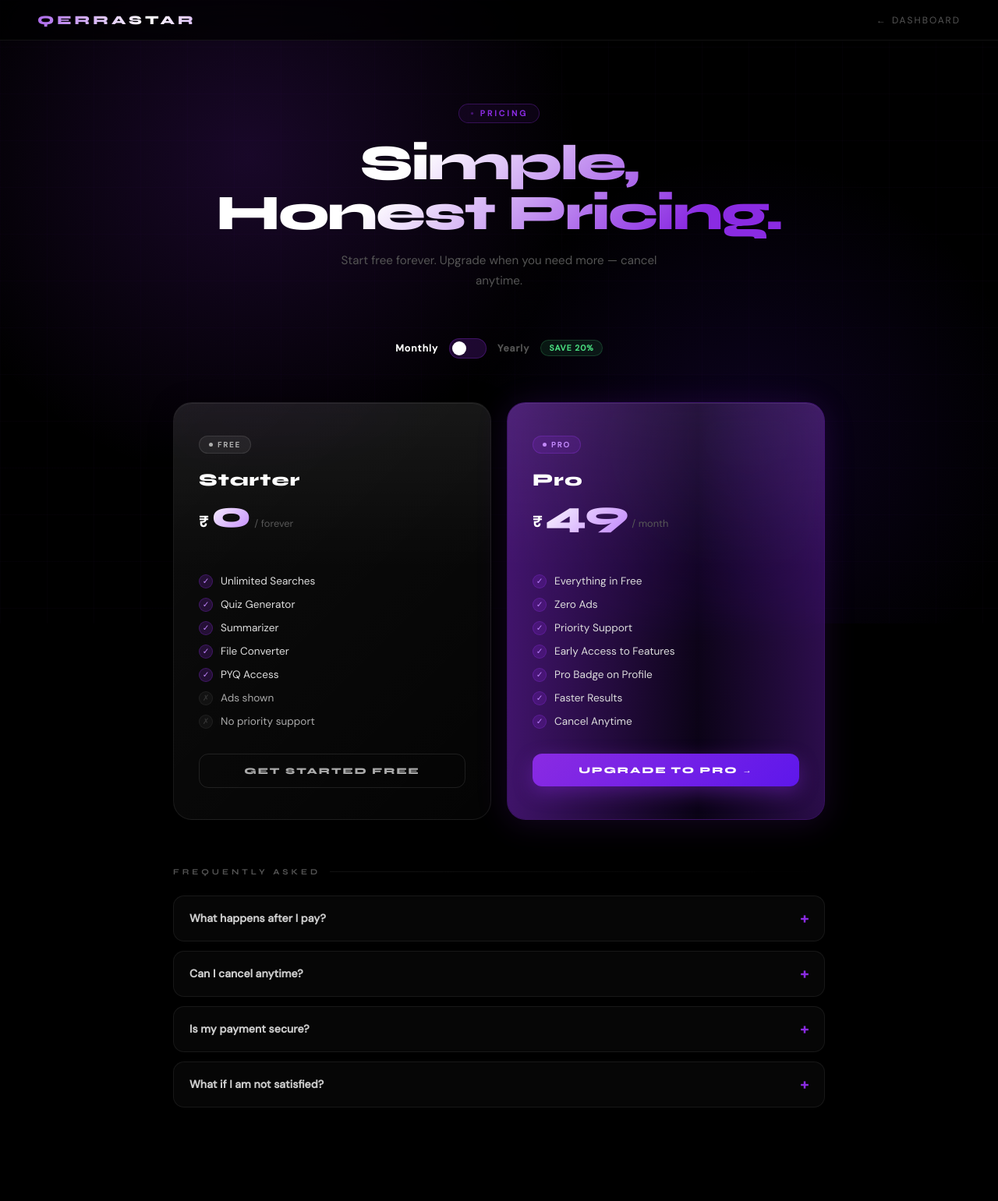
After one commit to SaikatxAlpha/SmartLearn, a Flask app: template templates/pricing.html in a window 1280 px wide. The commit adds this page. Shown: the whole page at 78% size. Run offline with Flask 3, Linux system fonts and the light colour scheme; the template is opened without the code that fills it, so the values that code supplies are empty; some libraries are stand-ins or nearby versions.

Commit message:
Premium Plans

```diff
--- /dev/null
+++ b/templates/pricing.html
@@ -0,0 +1,225 @@
+<!DOCTYPE html>
+<html lang="en">
+<head>
+<meta charset="UTF-8">
+<meta name="viewport" content="width=device-width, initial-scale=1.0, maximum-scale=1.0, user-scalable=no">
+<title>Pricing | Qerrastar</title>
+<link href="https://fonts.googleapis.com/css2?family=Syne:wght@400;700;800;900&family=DM+Sans:wght@300;400;500&display=swap" rel="stylesheet">
+<style>
+:root{--accent:#8A2BE2;--accent2:#5e17eb;--border:rgba(255,255,255,0.07);--dim:#555;--text:#e8e8e8;}
+*{margin:0;padding:0;box-sizing:border-box;}
+body{background:#000;color:var(--text);font-family:'DM Sans',sans-serif;min-height:100vh;overflow-x:hidden;}
+body::before{content:"";position:fixed;inset:0;pointer-events:none;z-index:0;background:radial-gradient(700px circle at 25% 25%,rgba(138,43,226,0.18),transparent 60%),radial-gradient(600px circle at 75% 70%,rgba(94,23,235,0.13),transparent 60%);}
+body::after{content:"";position:fixed;inset:0;pointer-events:none;z-index:0;background-image:linear-gradient(rgba(138,43,226,0.025) 1px,transparent 1px),linear-gradient(90deg,rgba(138,43,226,0.025) 1px,transparent 1px);background-size:60px 60px;}
+.tool-nav{position:sticky;top:0;z-index:100;display:flex;justify-content:space-between;align-items:center;padding:1rem 3rem;background:rgba(0,0,0,0.7);backdrop-filter:blur(24px);border-bottom:1px solid var(--border);}
+.nav-logo{font-family:'Syne',sans-serif;font-size:1rem;font-weight:900;letter-spacing:4px;text-decoration:none;background:linear-gradient(90deg,#fff,#8A2BE2,#fff);background-size:200%;-webkit-background-clip:text;-webkit-text-fill-color:transparent;animation:shimmer 4s linear infinite;}
+@keyframes shimmer{to{background-position:200%}}
+.nav-back{font-size:0.75rem;color:var(--dim);text-decoration:none;letter-spacing:2px;text-transform:uppercase;display:flex;align-items:center;gap:6px;transition:color 0.2s;}
+.nav-back span{display:inline-block;transition:transform 0.2s;}
+.nav-back:hover{color:#fff;}
+.nav-back:hover span{transform:translateX(-4px);}
+.wrapper{position:relative;z-index:1;max-width:900px;margin:0 auto;padding:80px 2rem 120px;}
+.reveal{opacity:0;transform:translateY(30px);transition:opacity 0.6s ease,transform 0.6s cubic-bezier(0.23,1,0.32,1);}
+.reveal.visible{opacity:1;transform:translateY(0);}
+.hero{text-align:center;margin-bottom:60px;}
+.hero-tag{display:inline-flex;align-items:center;gap:8px;font-size:0.65rem;font-weight:700;letter-spacing:3px;text-transform:uppercase;color:var(--accent);border:1px solid rgba(138,43,226,0.3);padding:5px 14px;border-radius:50px;margin-bottom:20px;background:rgba(138,43,226,0.07);}
+.hero-tag::before{content:"";width:5px;height:5px;background:var(--accent);border-radius:50%;animation:pulse 2s infinite;}
+@keyframes pulse{0%,100%{opacity:1;transform:scale(1)}50%{opacity:0.4;transform:scale(0.6)}}
+.hero h1{font-family:'Syne',sans-serif;font-size:clamp(2.2rem,5vw,4rem);font-weight:900;letter-spacing:-2px;line-height:1;background:linear-gradient(135deg,#fff 35%,#8A2BE2 80%);-webkit-background-clip:text;-webkit-text-fill-color:transparent;margin-bottom:16px;}
+.hero p{font-size:0.95rem;color:var(--dim);max-width:460px;margin:0 auto;line-height:1.7;}
+.toggle-wrap{display:flex;align-items:center;justify-content:center;gap:14px;margin-bottom:56px;}
+.toggle-label{font-size:0.78rem;font-weight:600;color:var(--dim);letter-spacing:1px;}
+.toggle-label.active{color:#fff;}
+.toggle{position:relative;width:48px;height:26px;background:rgba(138,43,226,0.2);border:1px solid rgba(138,43,226,0.3);border-radius:50px;cursor:pointer;transition:background 0.3s;}
+.toggle.on{background:var(--accent);border-color:var(--accent);}
+.toggle-knob{position:absolute;top:3px;left:3px;width:18px;height:18px;background:#fff;border-radius:50%;transition:transform 0.3s;}
+.toggle.on .toggle-knob{transform:translateX(22px);}
+.save-badge{font-size:0.65rem;font-weight:700;letter-spacing:1px;text-transform:uppercase;color:#4ade80;background:rgba(74,222,128,0.1);border:1px solid rgba(74,222,128,0.2);padding:3px 10px;border-radius:50px;}
+.plans-grid{display:grid;grid-template-columns:1fr 1fr;gap:20px;margin-bottom:60px;}
+.plan-card{position:relative;border-radius:24px;overflow:hidden;padding:40px 32px;background:linear-gradient(135deg,rgba(255,255,255,0.05),rgba(255,255,255,0.015));border:1px solid rgba(255,255,255,0.08);backdrop-filter:blur(20px);box-shadow:0 4px 30px rgba(0,0,0,0.4),inset 0 1px 0 rgba(255,255,255,0.08);transition:transform 0.4s cubic-bezier(0.23,1,0.32,1),border-color 0.3s,box-shadow 0.3s;}
+.plan-card::before{content:"";position:absolute;top:0;left:0;right:0;height:40%;background:linear-gradient(180deg,rgba(255,255,255,0.06),transparent);border-radius:24px 24px 0 0;pointer-events:none;}
+.plan-card:hover{transform:translateY(-8px);box-shadow:0 24px 50px rgba(0,0,0,0.5),inset 0 1px 0 rgba(255,255,255,0.12);}
+.plan-card.pro{background:linear-gradient(135deg,rgba(138,43,226,0.15),rgba(94,23,235,0.08));border-color:rgba(138,43,226,0.35);box-shadow:0 4px 40px rgba(138,43,226,0.15),inset 0 1px 0 rgba(255,255,255,0.1);}
+.plan-card.pro:hover{box-shadow:0 24px 60px rgba(138,43,226,0.25),inset 0 1px 0 rgba(255,255,255,0.15);}
+.plan-card.pro::after{content:"";position:absolute;inset:-1px;border-radius:24px;background:linear-gradient(90deg,transparent,rgba(138,43,226,0.5),transparent,rgba(138,43,226,0.5),transparent);background-size:300%;animation:borderGlow 4s linear infinite;z-index:-1;}
+@keyframes borderGlow{to{background-position:300%}}
+.plan-badge{display:inline-flex;align-items:center;gap:6px;font-size:0.6rem;font-weight:700;letter-spacing:2px;text-transform:uppercase;padding:4px 12px;border-radius:50px;margin-bottom:20px;}
+.plan-badge.free{color:#aaa;background:rgba(255,255,255,0.06);border:1px solid rgba(255,255,255,0.1);}
+.plan-badge.pro-badge{color:#c084fc;background:rgba(138,43,226,0.15);border:1px solid rgba(138,43,226,0.3);}
+.plan-badge::before{content:"";width:5px;height:5px;border-radius:50%;background:currentColor;}
+.plan-name{font-family:'Syne',sans-serif;font-size:1.4rem;font-weight:900;letter-spacing:1px;color:#fff;margin-bottom:8px;}
+.plan-price{display:flex;align-items:baseline;gap:4px;margin-bottom:6px;}
+.price-currency{font-size:1.2rem;font-weight:700;color:#fff;}
+.price-amount{font-family:'Syne',sans-serif;font-size:3rem;font-weight:900;line-height:1;background:linear-gradient(135deg,#fff,#c084fc);-webkit-background-clip:text;-webkit-text-fill-color:transparent;}
+.price-period{font-size:0.8rem;color:var(--dim);}
+.price-yearly{font-size:0.72rem;color:#4ade80;margin-bottom:28px;min-height:18px;}
+.features{list-style:none;margin-bottom:32px;display:flex;flex-direction:column;gap:12px;}
+.feature{display:flex;align-items:center;gap:10px;font-size:0.85rem;color:#aaa;}
+.feature.included{color:#ddd;}
+.feature-icon{width:18px;height:18px;border-radius:50%;display:flex;align-items:center;justify-content:center;font-size:0.65rem;flex-shrink:0;}
+.feature-icon.yes{background:rgba(138,43,226,0.2);color:#c084fc;border:1px solid rgba(138,43,226,0.3);}
+.feature-icon.no{background:rgba(255,255,255,0.04);color:#333;border:1px solid rgba(255,255,255,0.06);}
+.btn-free{display:inline-flex;align-items:center;justify-content:center;width:100%;padding:14px;border-radius:12px;border:1px solid rgba(255,255,255,0.1);font-family:'Syne',sans-serif;font-size:0.72rem;font-weight:800;letter-spacing:2px;text-transform:uppercase;color:#aaa;background:transparent;cursor:pointer;transition:all 0.2s;text-decoration:none;}
+.btn-free:hover{border-color:rgba(255,255,255,0.2);color:#fff;background:rgba(255,255,255,0.04);}
+.btn-pro{display:inline-flex;align-items:center;justify-content:center;gap:8px;width:100%;padding:14px;border-radius:12px;border:none;font-family:'Syne',sans-serif;font-size:0.72rem;font-weight:800;letter-spacing:2px;text-transform:uppercase;color:#fff;cursor:pointer;background:linear-gradient(135deg,var(--accent),var(--accent2));box-shadow:0 8px 24px rgba(138,43,226,0.4);transition:transform 0.25s,box-shadow 0.25s;position:relative;overflow:hidden;}
+.btn-pro::before{content:"";position:absolute;top:0;left:-100%;width:100%;height:100%;background:linear-gradient(90deg,transparent,rgba(255,255,255,0.15),transparent);transition:left 0.5s;}
+.btn-pro:hover{transform:translateY(-3px);box-shadow:0 14px 36px rgba(138,43,226,0.55);}
+.btn-pro:hover::before{left:100%;}
+.faq-title{font-family:'Syne',sans-serif;font-size:0.65rem;font-weight:700;letter-spacing:4px;text-transform:uppercase;color:var(--dim);margin-bottom:24px;display:flex;align-items:center;gap:12px;}
+.faq-title::after{content:"";flex:1;height:1px;background:linear-gradient(90deg,var(--border),transparent);}
+.faq{display:flex;flex-direction:column;gap:12px;}
+.faq-item{border-radius:14px;background:rgba(255,255,255,0.025);border:1px solid var(--border);overflow:hidden;transition:border-color 0.2s;}
+.faq-item:hover{border-color:rgba(138,43,226,0.2);}
+.faq-q{padding:16px 20px;font-size:0.88rem;font-weight:600;color:#ccc;cursor:pointer;display:flex;justify-content:space-between;align-items:center;user-select:none;}
+.faq-q::after{content:"+";font-size:1.2rem;color:var(--accent);transition:transform 0.2s;}
+.faq-item.open .faq-q::after{transform:rotate(45deg);}
+.faq-a{max-height:0;overflow:hidden;transition:max-height 0.3s ease,padding 0.3s;}
+.faq-item.open .faq-a{max-height:200px;padding:0 20px 16px;}
+.faq-a p{font-size:0.82rem;color:var(--dim);line-height:1.65;}
+@media(max-width:768px){
+    .tool-nav{padding:0.9rem 1.2rem;}
+    .wrapper{padding:50px 1.2rem 80px;}
+    .plans-grid{grid-template-columns:1fr;gap:16px;}
+    .plan-card{padding:32px 24px;}
+}
+</style>
+</head>
+<body>
+
+<nav class="tool-nav">
+    <a href="/" class="nav-logo">QERRASTAR</a>
+    <a href="/dashboard" class="nav-back"><span>←</span> Dashboard</a>
+</nav>
+
+<div class="wrapper">
+
+    <div class="hero reveal">
+        <span class="hero-tag">Pricing</span>
+        <h1>Simple,<br>Honest Pricing.</h1>
+        <p>Start free forever. Upgrade when you need more — cancel anytime.</p>
+    </div>
+
+    <div class="toggle-wrap reveal" style="transition-delay:0.1s">
+        <span class="toggle-label active" id="monthlyLabel">Monthly</span>
+        <div class="toggle" id="billingToggle"><div class="toggle-knob"></div></div>
+        <span class="toggle-label" id="yearlyLabel">Yearly</span>
+        <span class="save-badge">Save 20%</span>
+    </div>
+
+    <div class="plans-grid">
+
+        <div class="plan-card reveal" style="transition-delay:0.15s">
+            <span class="plan-badge free">Free</span>
+            <div class="plan-name">Starter</div>
+            <div class="plan-price">
+                <span class="price-currency">&#8377;</span>
+                <span class="price-amount">0</span>
+                <span class="price-period">/ forever</span>
+            </div>
+            <div class="price-yearly">&nbsp;</div>
+            <ul class="features">
+                <li class="feature included"><span class="feature-icon yes">&#10003;</span> Unlimited Searches</li>
+                <li class="feature included"><span class="feature-icon yes">&#10003;</span> Quiz Generator</li>
+                <li class="feature included"><span class="feature-icon yes">&#10003;</span> Summarizer</li>
+                <li class="feature included"><span class="feature-icon yes">&#10003;</span> File Converter</li>
+                <li class="feature included"><span class="feature-icon yes">&#10003;</span> PYQ Access</li>
+                <li class="feature"><span class="feature-icon no">&#10007;</span> Ads shown</li>
+                <li class="feature"><span class="feature-icon no">&#10007;</span> No priority support</li>
+            </ul>
+            <a href="/dashboard" class="btn-free">Get Started Free</a>
+        </div>
+
+        <div class="plan-card pro reveal" style="transition-delay:0.22s">
+            <span class="plan-badge pro-badge">Pro</span>
+            <div class="plan-name">Pro</div>
+            <div class="plan-price">
+                <span class="price-currency">&#8377;</span>
+                <span class="price-amount" id="proPrice">49</span>
+                <span class="price-period">/ month</span>
+            </div>
+            <div class="price-yearly" id="yearlyNote">&nbsp;</div>
+            <ul class="features">
+                <li class="feature included"><span class="feature-icon yes">&#10003;</span> Everything in Free</li>
+                <li class="feature included"><span class="feature-icon yes">&#10003;</span> Zero Ads</li>
+                <li class="feature included"><span class="feature-icon yes">&#10003;</span> Priority Support</li>
+                <li class="feature included"><span class="feature-icon yes">&#10003;</span> Early Access to Features</li>
+                <li class="feature included"><span class="feature-icon yes">&#10003;</span> Pro Badge on Profile</li>
+                <li class="feature included"><span class="feature-icon yes">&#10003;</span> Faster Results</li>
+                <li class="feature included"><span class="feature-icon yes">&#10003;</span> Cancel Anytime</li>
+            </ul>
+            <button class="btn-pro" onclick="startPayment()">Upgrade to Pro &#8594;</button>
+        </div>
+
+    </div>
+
+    <p class="faq-title reveal">Frequently Asked</p>
+    <div class="faq reveal" style="transition-delay:0.1s">
+        <div class="faq-item">
+            <div class="faq-q">What happens after I pay?</div>
+            <div class="faq-a"><p>Your account is instantly upgraded to Pro. Ads disappear immediately and you get all Pro features right away.</p></div>
+        </div>
+        <div class="faq-item">
+            <div class="faq-q">Can I cancel anytime?</div>
+            <div class="faq-a"><p>Yes — no questions asked. You keep Pro access until the end of your billing period.</p></div>
+        </div>
+        <div class="faq-item">
+            <div class="faq-q">Is my payment secure?</div>
+            <div class="faq-a"><p>Payments are processed by Razorpay — India's most trusted payment gateway. We never store your card details.</p></div>
+        </div>
+        <div class="faq-item">
+            <div class="faq-q">What if I am not satisfied?</div>
+            <div class="faq-a"><p>Contact us within 7 days for a full refund — no questions asked.</p></div>
+        </div>
+    </div>
+
+</div>
+
+<script src="https://checkout.razorpay.com/v1/checkout.js"></script>
+<script>
+    const obs = new IntersectionObserver(entries=>entries.forEach(e=>{if(e.isIntersecting){e.target.classList.add('visible');obs.unobserve(e.target);}}),{threshold:0.1});
+    document.querySelectorAll('.reveal').forEach(el=>obs.observe(el));
+
+    let isYearly = false;
+    const toggle = document.getElementById('billingToggle');
+    document.getElementById('billingToggle').addEventListener('click',()=>{
+        isYearly=!isYearly;
+        toggle.classList.toggle('on',isYearly);
+        document.getElementById('monthlyLabel').classList.toggle('active',!isYearly);
+        document.getElementById('yearlyLabel').classList.toggle('active',isYearly);
+        if(isYearly){ document.getElementById('proPrice').textContent='39'; document.getElementById('yearlyNote').textContent='Rs.468 billed yearly (save Rs.120)'; }
+        else{ document.getElementById('proPrice').textContent='49'; document.getElementById('yearlyNote').innerHTML='&nbsp;'; }
+    });
+
+    document.querySelectorAll('.faq-q').forEach(q=>{
+        q.addEventListener('click',()=>{
+            const item=q.parentElement;
+            const wasOpen=item.classList.contains('open');
+            document.querySelectorAll('.faq-item').forEach(i=>i.classList.remove('open'));
+            if(!wasOpen) item.classList.add('open');
+        });
+    });
+
+    async function startPayment(){
+        const amount = isYearly ? 46800 : 4900;
+        const period = isYearly ? 'yearly' : 'monthly';
+        try {
+            const res = await fetch('/create-order',{method:'POST',headers:{'Content-Type':'application/json'},body:JSON.stringify({amount,period})});
+            const data = await res.json();
+            if(data.error){ alert('Please login first.'); window.location.href='/login'; return; }
+            const options={
+                key:data.key, amount:data.amount, currency:'INR',
+                name:'Qerrastar', description:'Pro Plan - '+period,
+                order_id:data.order_id, theme:{color:'#8A2BE2'},
+                handler:async function(response){
+                    const verify=await fetch('/verify-payment',{method:'POST',headers:{'Content-Type':'application/json'},body:JSON.stringify(response)});
+                    const vdata=await verify.json();
+                    if(vdata.success){ window.location.href='/payment-success'; }
+                    else{ alert('Verification failed. Contact support.'); }
+                }
+            };
+            new Razorpay(options).open();
+        } catch(e){ alert('Something went wrong. Try again.'); }
+    }
+</script>
+</body>
+</html>
```
Also changed, not shown: templates/dashboard.html (+60 -2 lines), templates/payment_success.html (added, +302 -0 lines).
